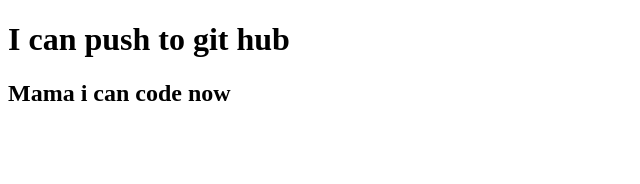
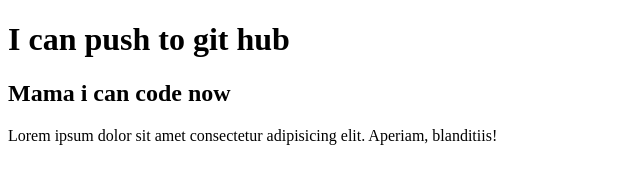
Before and after one commit to Aklima-akter/aklima, a plain HTML site: page index.html in a window 1280 px wide. Shown: the whole page, without its empty margins (0-640 px from the left). Drawn offline with Linux system fonts and the light colour scheme.

Commit message:
paragraph add

```diff
--- a/index.html
+++ b/index.html
@@ -9,5 +9,6 @@
 <body>
     <h1>I can push to git hub</h1>
     <h2>Mama i can code now</h2>
+    <p>Lorem ipsum dolor sit amet consectetur adipisicing elit. Aperiam, blanditiis!</p>
 </body>
 </html>
```
